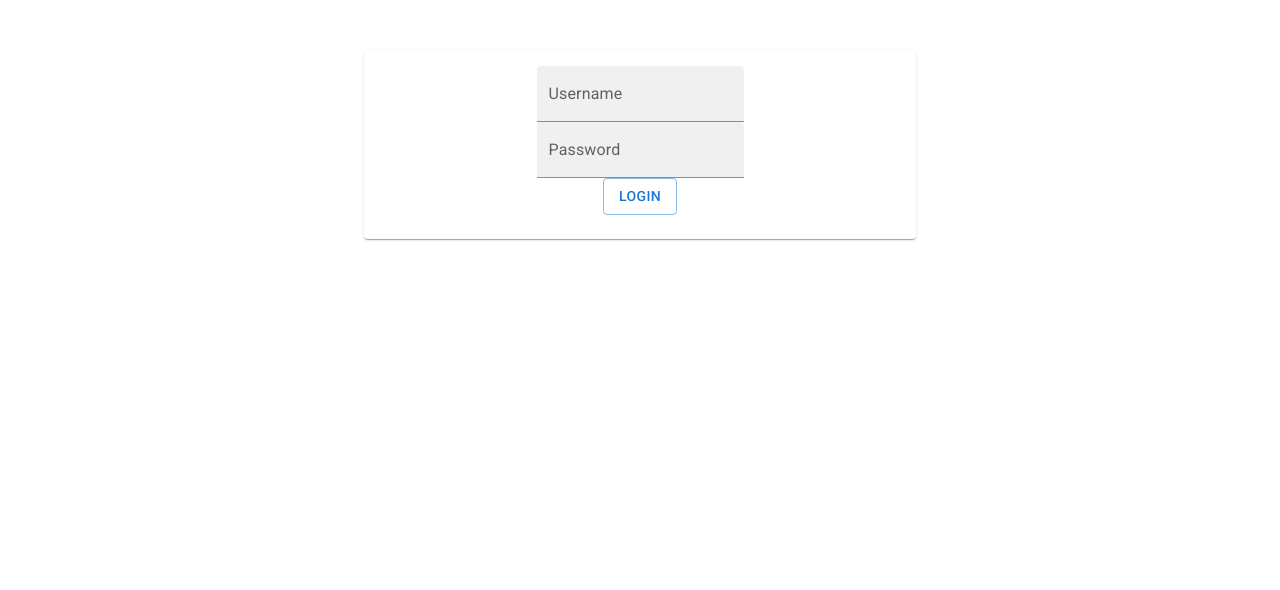
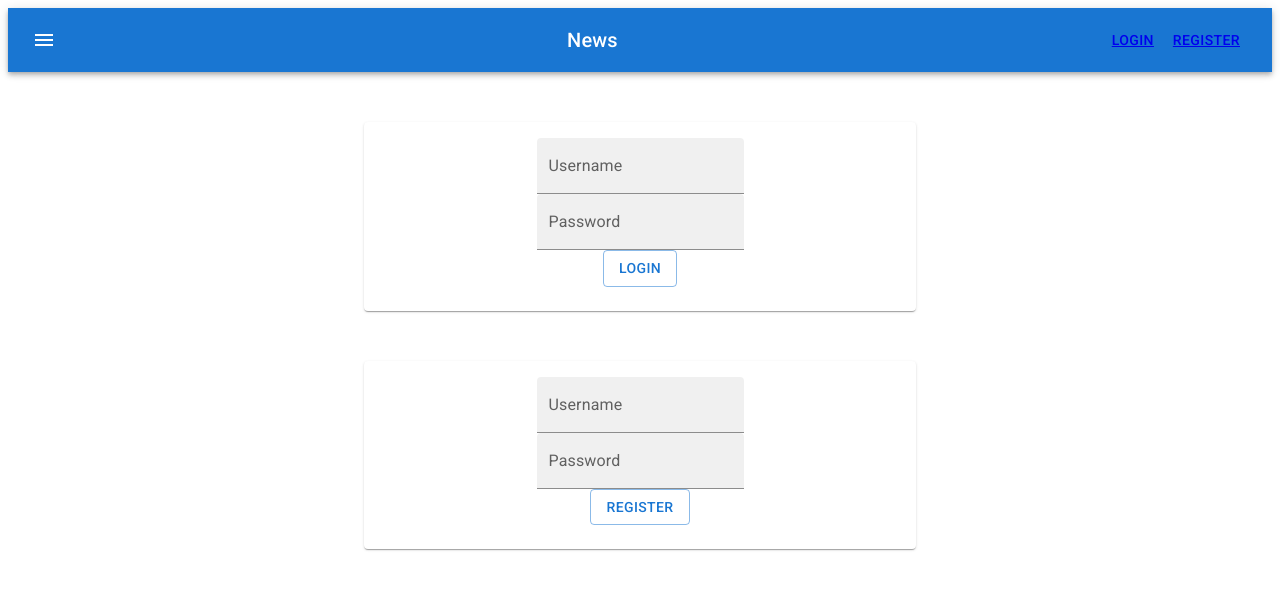
Before and after one commit to ianrboyle/react-ts-redux, a React (Create React App) app: page / in a window 1280 px wide. Shown: the top 590 px of the page. Built offline with nearby package versions, Linux system fonts and the light colour scheme.

Commit message:
adds login and register page, navbar

```diff
--- a/package.json
+++ b/package.json
@@ -6,6 +6,7 @@
     "@emotion/react": "^11.10.5",
     "@emotion/styled": "^11.10.5",
     "@fontsource/roboto": "^4.5.8",
+    "@mui/icons-material": "^5.10.16",
     "@mui/material": "^5.10.16",
     "@reduxjs/toolkit": "^1.9.0",
     "@testing-library/jest-dom": "^5.16.5",
--- a/src/App.tsx
+++ b/src/App.tsx
@@ -1,14 +1,20 @@
 
+import { AppBar } from '@mui/material';
 import './App.css';
 import { Auth } from './components/auth-components/Auth';
 import { Car } from './components/car-components/Car';
 import { BasicForm } from './components/forms/BasicForm';
 import FormCard from './components/forms/FormCard';
+import { LoginPage } from './components/forms/LoginPage';
+import { RegisterPage } from './components/forms/RegisterPage';
+import NavBar from './components/NavBar';
 
 function App() {
   return (
     <div className="App">
-        <FormCard />
+        <NavBar />
+        <LoginPage />
+        <RegisterPage />
     </div>
   );
 }
--- /dev/null
+++ b/src/components/Link.tsx
@@ -0,0 +1,16 @@
+import React, {MouseEvent} from 'react'
+interface ILinkProps {
+  className?: string,
+  href: string,
+  children: any
+}
+export const Link = ({className, href, children}: ILinkProps) => {
+
+  const onClick = (event: MouseEvent<HTMLAnchorElement>) => {
+    event.preventDefault();
+    window.history.pushState({}, '', href)
+  }
+  return (
+    <a onClick={onClick} className={className} href={href}>{children}</a>
+  )
+}
--- /dev/null
+++ b/src/components/NavBar.tsx
@@ -0,0 +1,39 @@
+import * as React from 'react';
+import AppBar from '@mui/material/AppBar';
+import Box from '@mui/material/Box';
+import Toolbar from '@mui/material/Toolbar';
+import Typography from '@mui/material/Typography';
+import Button from '@mui/material/Button';
+import IconButton from '@mui/material/IconButton';
+import MenuIcon from '@mui/icons-material/Menu';
+import {Link} from './Link';
+export default function NavBar() {
+  return (
+    <Box sx={{ flexGrow: 1 }}>
+      <AppBar position="static">
+        <Toolbar>
+          <IconButton
+            size="large"
+            edge="start"
+            color="inherit"
+            aria-label="menu"
+            sx={{ mr: 2 }}
+          >
+            <MenuIcon />
+          </IconButton>
+          <Typography variant="h6" component="div" sx={{ flexGrow: 1 }}>
+            News
+          </Typography>
+          <Button color="inherit">
+            <Link href='/login'>
+              Login
+            </Link>
+            </Button>
+          <Button color="inherit"><Link href='/register'>
+              Register
+            </Link></Button>
+        </Toolbar>
+      </AppBar>
+    </Box>
+  );
+}
--- a/src/components/forms/BasicForm.tsx
+++ b/src/components/forms/BasicForm.tsx
@@ -16,7 +16,11 @@ type State = {
   loading: boolean,
   message: string
 };
-export const BasicForm = () => {
+
+interface IButtonText {
+  buttonText: string
+}
+export const BasicForm = ({buttonText}: IButtonText) => {
 
 
   const [loginInfo, setLoginInfo] = useState<IUserModel>();
@@ -62,7 +66,7 @@ export const BasicForm = () => {
           />
         </Typography>
 
-      <Button type="submit" variant="outlined">Login</Button>
+      <Button type="submit" variant="outlined">{buttonText}</Button>
       </form>
 
   )
--- a/src/components/forms/FormCard.tsx
+++ b/src/components/forms/FormCard.tsx
@@ -9,12 +9,17 @@ import { BasicForm } from './BasicForm';
 import { Container } from '@mui/material';
 import '../../css/card.css'
 
-export default function FormCard() {
+
+
+interface IButtonText {
+  buttonText: string
+}
+export default function FormCard(buttonText: IButtonText) {
   return (
     <Container className="card-container" maxWidth="sm">
     <Card className="card" sx={{ minWidth: 100 }}>
       <CardContent>
-      <BasicForm />
+      <BasicForm buttonText={buttonText.buttonText}/>
       </CardContent>
     </Card>
     </Container>
--- /dev/null
+++ b/src/components/forms/LoginPage.tsx
@@ -0,0 +1,10 @@
+import React from 'react'
+import { BasicForm } from './BasicForm'
+import FormCard from './FormCard'
+
+export const LoginPage = () => {
+  const buttonText: string = 'Login'
+  return (
+    <FormCard buttonText={buttonText} />
+  )
+}
--- /dev/null
+++ b/src/components/forms/RegisterPage.tsx
@@ -0,0 +1,10 @@
+import React from 'react'
+import { BasicForm } from './BasicForm'
+import FormCard from './FormCard'
+
+export const RegisterPage = () => {
+  const buttonText: string = 'Register'
+  return (
+    <FormCard buttonText={buttonText} />
+  )
+}
--- a/src/services/auth.service.ts
+++ b/src/services/auth.service.ts
@@ -15,7 +15,7 @@ class AuthService {
           console.log("response.data")
         }
 
-        return response.data;
+        return response.data
       });
   }
 
```
Also changed, not shown: 1 other file (tests, documents, lock files or other folders).
